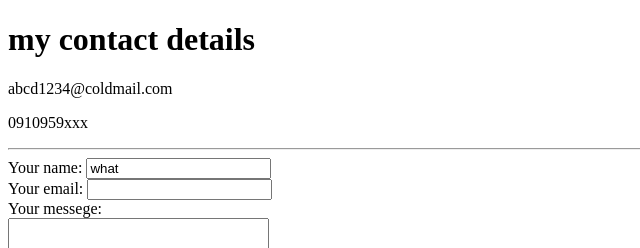
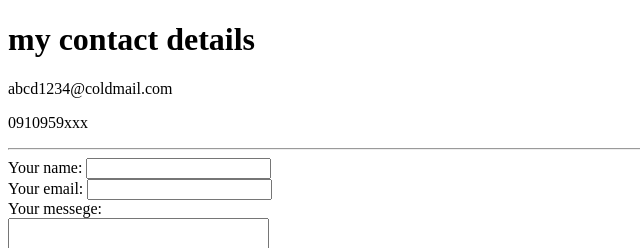
Before and after one commit to TJChiou/web_bootcamp, a plain HTML site: page contact_me.html in a window 1280 px wide. Shown: the top 248 px of the page, 0-640 px from the left. Drawn offline with Linux system fonts and the light colour scheme.

Commit message:
remove default text

```diff
--- a/contact_me.html
+++ b/contact_me.html
@@ -13,7 +13,7 @@
    <hr>
    <form action="mailto:abc@hotmail.com" method="post" enctype="text/plain">
     <label>Your name: </label>
-    <input type="text" name="yourname" value="what"><br>
+    <input type="text" name="yourname" value=""><br>
     <label>Your email: </label>
     <input type="email" name="youremail"><br>
     <label>Your messege:</label><br>
```
